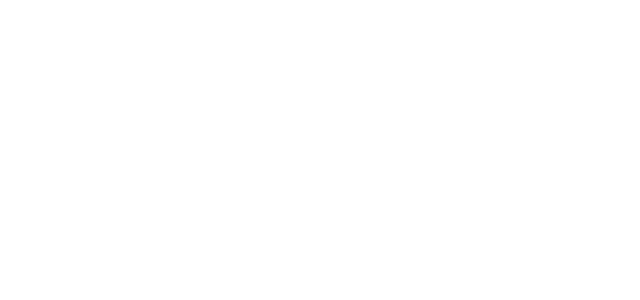
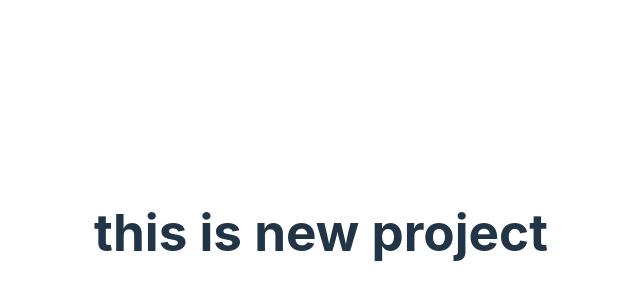
Before and after one commit to KumarChandan23/Portfolio, a React (Vite) app: page / in a window 1280 px wide. Shown: the part 168-468 px from the top of the page, without its empty margins (319-959 px from the left). Built offline with nearby package versions, Linux system fonts and the light colour scheme.

Commit message:
add file

```diff
--- a/src/App.jsx
+++ b/src/App.jsx
@@ -5,7 +5,7 @@
 
   return (
     <>
-
+          <h1>this is new project</h1>
 
     </>
   )
```
